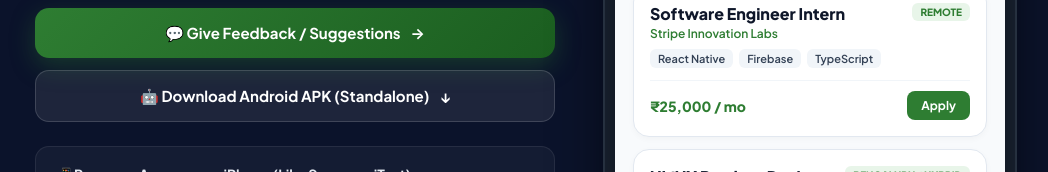
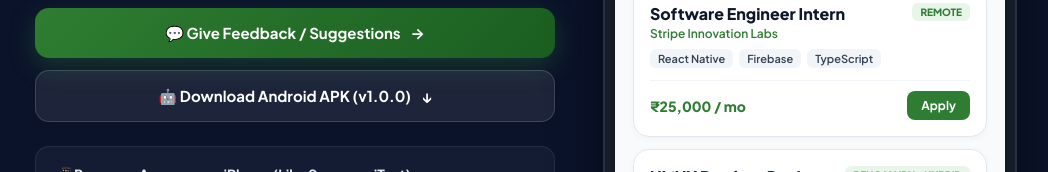
Before and after one commit to Kush-Bhattacharya/internlink-app, a plain HTML site: page index.html in a window 1280 px wide. Shown: the part 434-606 px from the top of the page, without its empty margins (120-1168 px from the left). Drawn offline with nearby package versions, Linux system fonts and the light colour scheme.

Commit message:
feat: link v1.0.0 APK direct download and update README

```diff
--- a/index.html
+++ b/index.html
@@ -673,8 +673,8 @@
           <span>→</span>
         </a>
 
-        <a href="https://github.com/Kush-Bhattacharya/internlink-app/releases" target="_blank" class="cta-btn cta-secondary">
-          <span>🤖 Download Android APK (Standalone)</span>
+        <a href="https://github.com/Kush-Bhattacharya/internlink-app/releases/download/v1.0.0/InternLink-v1.0.0.apk" class="cta-btn cta-secondary">
+          <span>🤖 Download Android APK (v1.0.0)</span>
           <span>↓</span>
         </a>
       </div>
```
Also changed, not shown: 1 other file.
